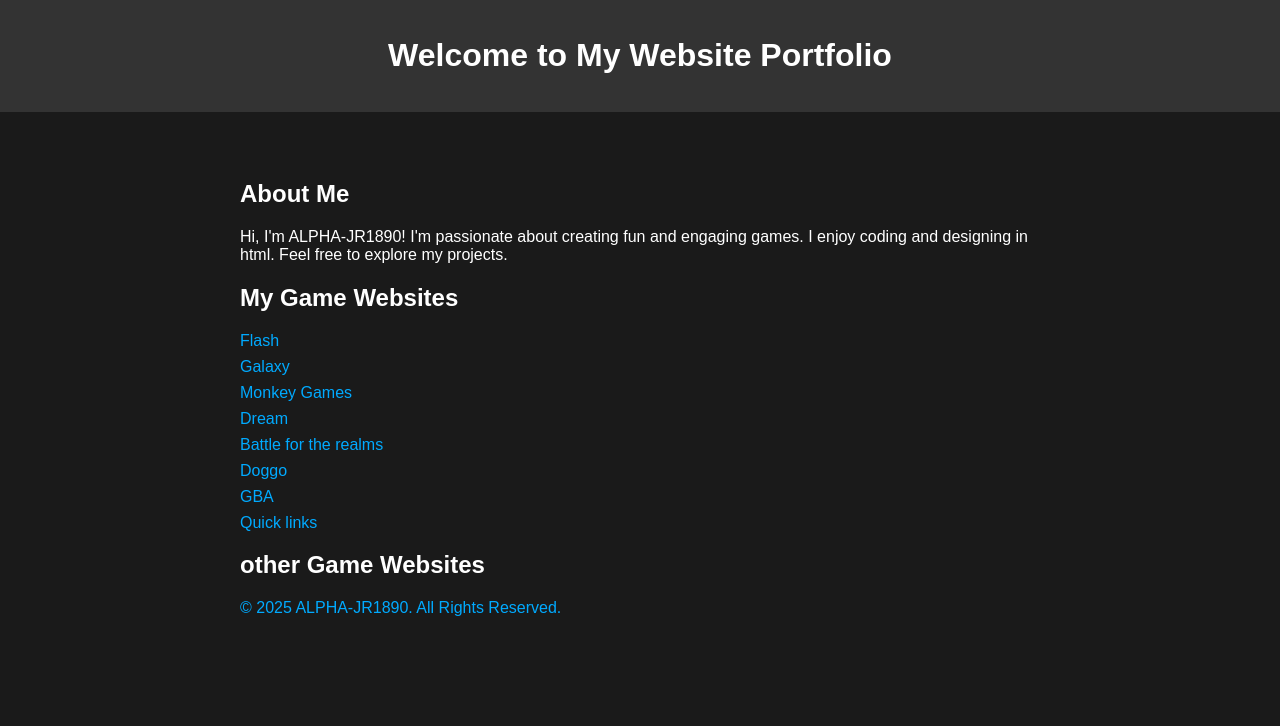
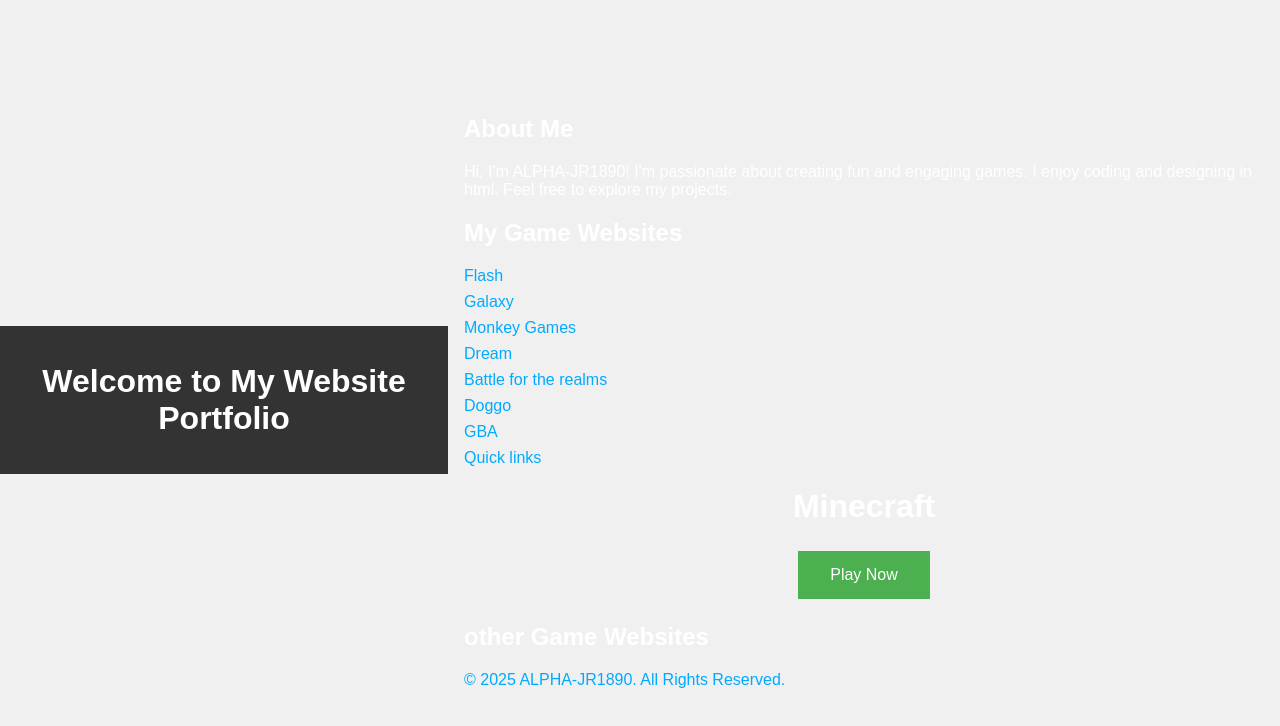
Before and after one commit to ALPHA-JR1890/alpha-jr1890.github.io, a plain HTML site: page index.html in a window 1280 px wide. Drawn offline with Linux system fonts and the light colour scheme.

Commit message:
Update index.html

```diff
--- a/index.html
+++ b/index.html
@@ -71,6 +71,7 @@
                 <li><a href="https://bio.link/alpha_jr" target="_blank">Quick links</a></li>
             </ul>
         </section>
+        <html lang="en"> <head> <meta charset="UTF-8"> <meta name="viewport" content="width=device-width, initial-scale=1.0"> <title>Mincraft</title> <style> body { font-family: Arial, sans-serif; display: flex; justify-content: center; align-items: center; height: 100vh; margin: 0; background-color: #f0f0f0; } .game-container { text-align: center; } .game-button { background-color: #4CAF50; color: white; padding: 15px 32px; text-align: center; text-decoration: none; display: inline-block; font-size: 16px; margin: 4px 2px; cursor: pointer; border: none; border-radius: 0px; } .game-button:hover { background-color: #45a049; } </style> </head> <body> <div class="game-container"> <h1>Minecraft</h1> <button class="game-button" onclick="openGame()">Play Now</button> </div> <script> function openGame() { var newWindow = window.open('about:blank', '_blank'); newWindow.document.write('<html><head><title>Minecraft</title></head><body><iframe src="https://alpha-jr1890.github.io/Minecraft/EaglercraftX_1.8_u50_Offline_Signed.html" width="100%" height="100%" frameborder="0"></iframe></body></html>'); newWindow.document.close(); } </script>
         <h2> other Game Websites</h2>
         <ul>
             <li><a href="https://</li>
```
